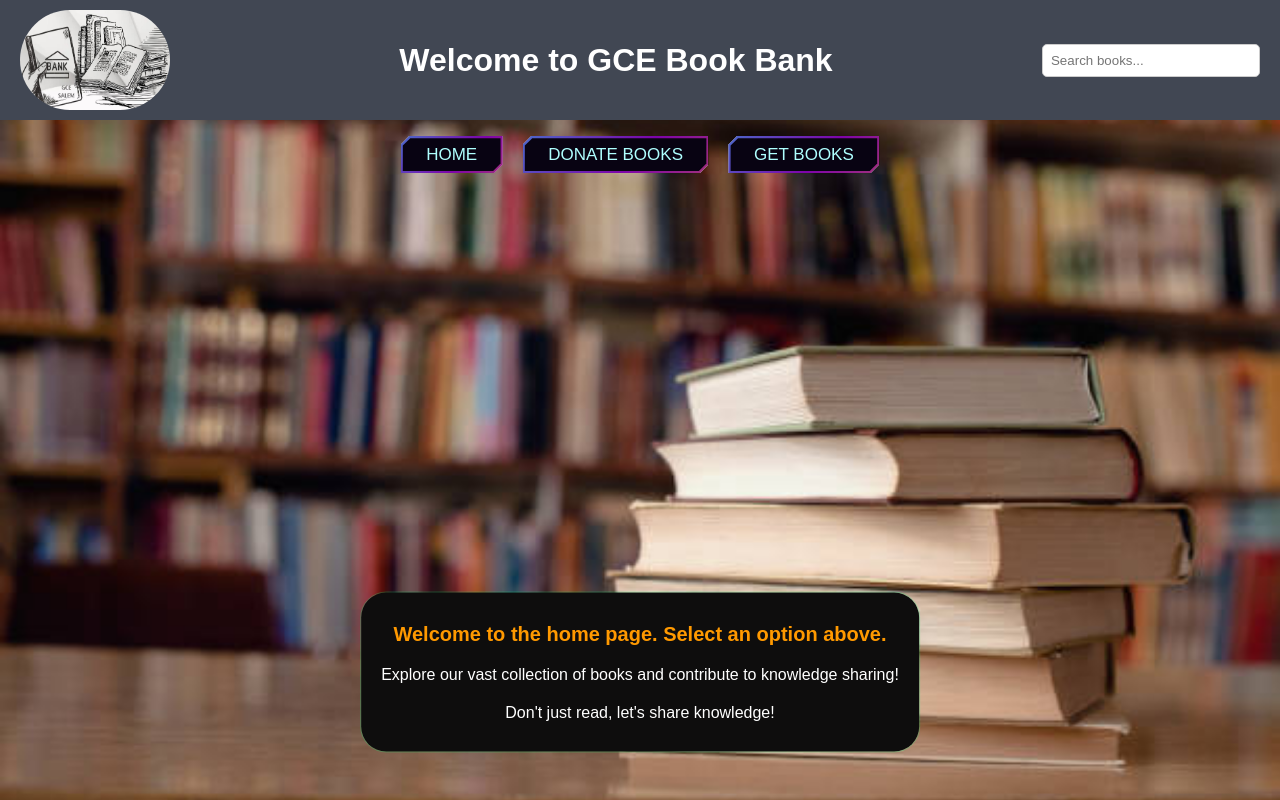
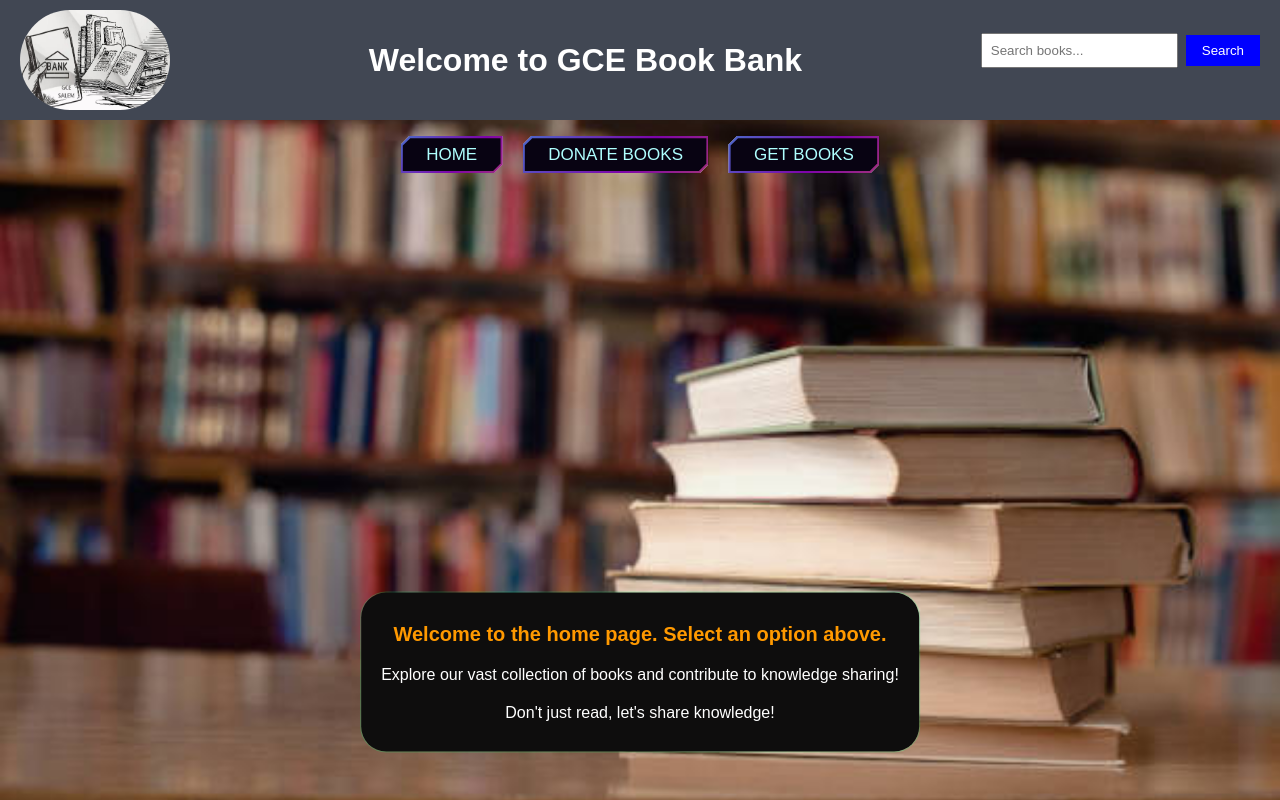
Before and after one commit to Monikaips/BookBank-react, a React (Create React App) app: page / in a window 1280 px wide. Shown: the top 800 px of the page. Built offline with nearby package versions, Linux system fonts and the light colour scheme.

Commit message:
SearchBar.js

```diff
--- a/src/SearchBar.js
+++ b/src/SearchBar.js
@@ -1,25 +1,24 @@
-// SearchBar.js
 import React, { useState } from 'react';
 
 function SearchBar({ onSearch }) {
-    const [input, setInput] = useState('');
+    const [searchInput, setSearchInput] = useState('');
 
-    const handleChange = (e) => {
-        const newValue = e.target.value;
-        setInput(newValue);
-        onSearch(newValue);  // Update the search query in real-time as user types
+    const handleSubmit = (e) => {
+        e.preventDefault();
+        onSearch(searchInput);
     };
 
     return (
-        <div className="search-bar">
+        <form onSubmit={handleSubmit} style={{ marginBottom: '20px' }}>
             <input
                 type="text"
-                className="search-input"
-                value={input}
-                onChange={handleChange}
+                value={searchInput}
+                onChange={(e) => setSearchInput(e.target.value)}
                 placeholder="Search books..."
+                style={{ padding: '8px', marginRight: '8px' }}
             />
-        </div>
+            <button type="submit" style={{ padding: '8px 16px', backgroundColor: 'blue', color: 'white', border: 'none' }}>Search</button>
+        </form>
     );
 }
 
```
